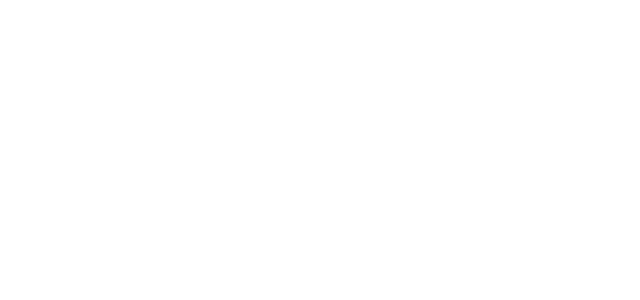
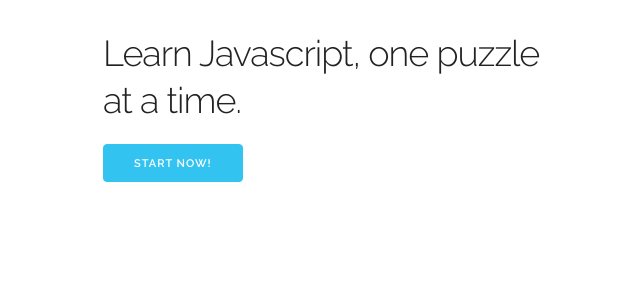
Before and after one commit to mzumi/learnjs, a Vue app in the folder frontend/: page /#/ in a window 1280 px wide. Shown: the top 300 px of the page, without its empty margins (57-697 px from the left). Built offline with nearby package versions, Linux system fonts and the light colour scheme.

Commit message:
Add landing view

```diff
--- /dev/null
+++ b/frontend/src/components/Landing.vue
@@ -0,0 +1,24 @@
+<template>
+  <div class='view-container container'>
+    <div class="landing-view">
+      <div class="row">
+        <div class="one-half column">
+            <h3>Learn Javascript, one puzzle at a time.</h3>
+            <a href='#' class="button button-primary">Start Now!</a>
+        </div>
+        <div class="one-half column"></div>
+      </div>
+    </div>
+  </div>
+</template>
+
+<script>
+export default {
+}
+</script>
+
+<style scoped>
+h1 {
+    color: red;
+}
+</style>
--- a/frontend/src/router/index.js
+++ b/frontend/src/router/index.js
@@ -1,9 +1,16 @@
 import Vue from 'vue'
 import Router from 'vue-router'
+
+import Landing from '@/components/Landing'
 
 Vue.use(Router)
 
 export default new Router({
   routes: [
+    {
+      path: '/',
+      name: 'Landing',
+      component: Landing
+    }
   ]
 })
```
